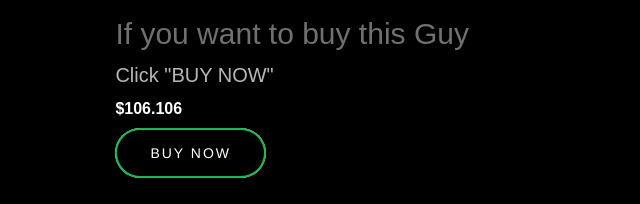
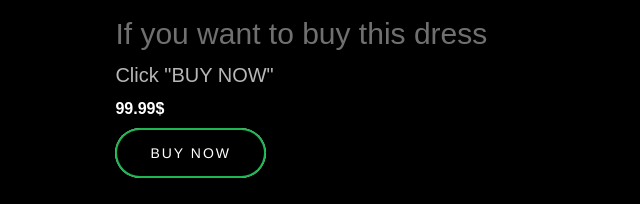
Before and after one commit to khraouf/Oni_zoka, a plain HTML site: page index.html in a window 1280 px wide. Shown: the part 361-565 px from the top of the page, 37-677 px from the left. Drawn offline with Linux system fonts and the light colour scheme.

Commit message:
Update index.html

```diff
--- a/index.html
+++ b/index.html
@@ -40,9 +40,9 @@
                         <li><span>OniZuka  a</span></li>
                     </nav>
                 </h2>
-                <h3>If you want to buy this Guy</h3>
+                <h3>If you want to buy this dress</h3>
                 <p>Click "BUY NOW"</p>
-                <h4>$106.106</h4>
+                <h4>99.99$</h4>
                 <button type="button">Buy now</button>
             </div>
             <div class="col-2">
```
